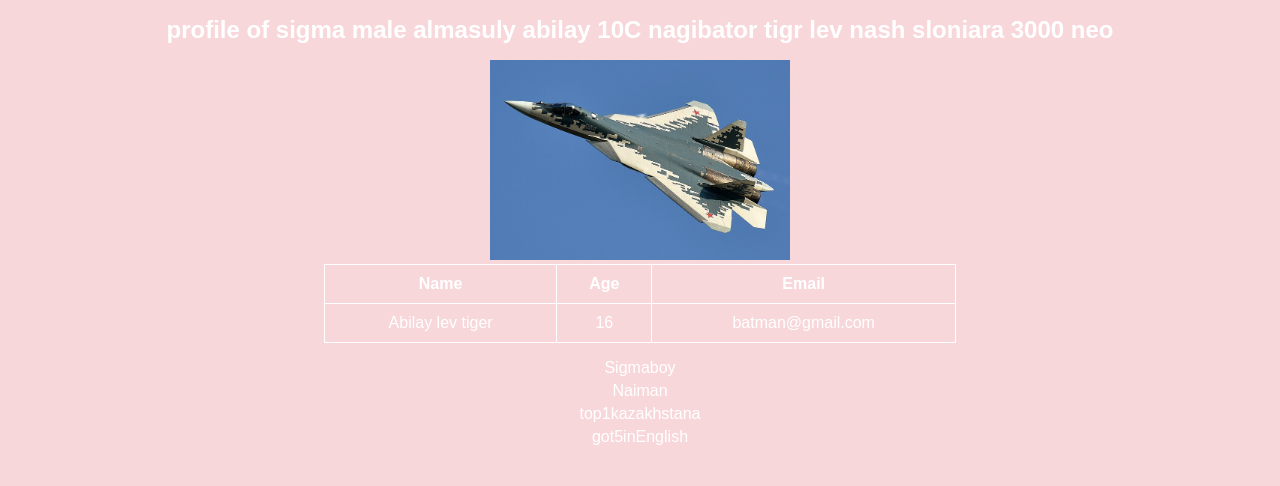
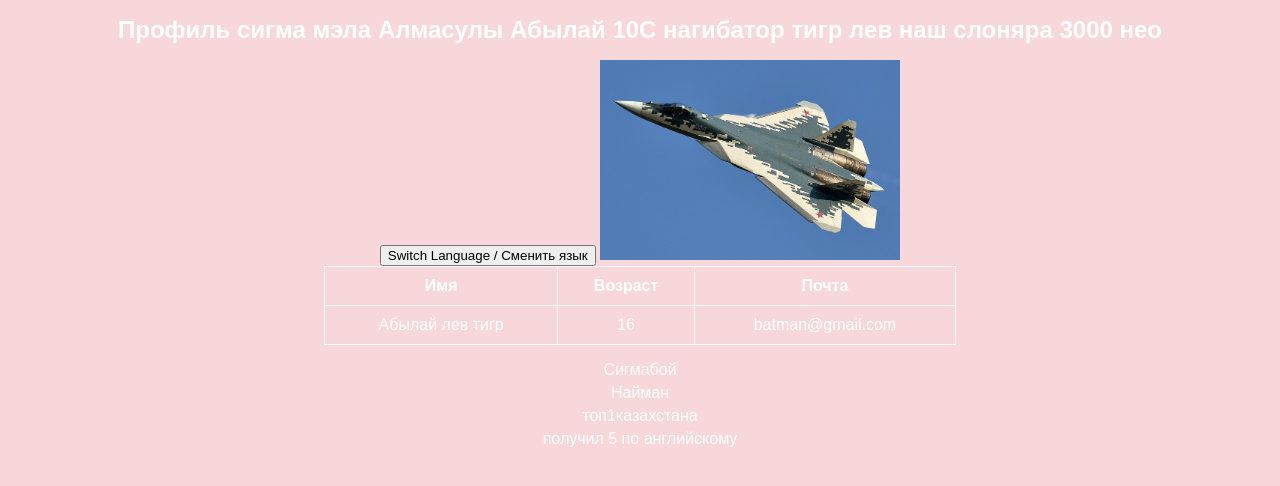
Before and after one commit to abilay2008/Sigma-project, a plain HTML site: page index.html in a window 1280 px wide. Drawn offline with Linux system fonts and the light colour scheme.

Commit message:
Update index.html
Signed-off-by: abilay2008 <abilay.almasuly@gmail.com>

```diff
--- a/index.html
+++ b/index.html
@@ -29,29 +29,42 @@
             margin: 5px 0;
         }
     </style>
+    <script>
+        function toggleLanguage() {
+            const elements = document.querySelectorAll("[data-en]");
+            elements.forEach(el => {
+                const temp = el.innerText;
+                el.innerText = el.getAttribute("data-en");
+                el.setAttribute("data-en", temp);
+            });
+        }
+    </script>
 </head>
 <body>
-    <h1>profile of sigma male almasuly abilay 10C nagibator tigr lev nash sloniara 3000 neo</h1>
+    <h1 data-en="Profile of sigma male almasuly abilay 10C nagibator tigr lev nash sloniara 3000 neo">
+        Профиль сигма мэла Алмасулы Абылай 10С нагибатор тигр лев наш слоняра 3000 нео
+    </h1>
+    <button onclick="toggleLanguage()">Switch Language / Сменить язык</button>
     <img src="Sukhoi_Design_Bureau,_054,_Sukhoi_Su-57_(49581303977).jpg" width="300"/>
 
     <table>
         <tr>
-            <th>Name</th>
-            <th>Age</th>
-            <th>Email</th>
+            <th data-en="Name">Имя</th>
+            <th data-en="Age">Возраст</th>
+            <th data-en="Email">Почта</th>
         </tr>
         <tr>
-            <td>Abilay lev tiger</td>
-            <td>16</td>
-            <td>batman@gmail.com</td>
+            <td data-en="Abilay lev tiger">Абылай лев тигр</td>
+            <td data-en="16">16</td>
+            <td data-en="batman@gmail.com">batman@gmail.com</td>
         </tr>
     </table>
 
     <ul>
-        <li>Sigmaboy</li>
-        <li>Naiman</li>
-        <li>top1kazakhstana</li>
-        <li>got5inEnglish</li>
+        <li data-en="Sigmaboy">Сигмабой</li>
+        <li data-en="Naiman">Найман</li>
+        <li data-en="top1kazakhstana">топ1казахстана</li>
+        <li data-en="got5inEnglish">получил 5 по английскому</li>
     </ul>
 </body>
 </html>
```
